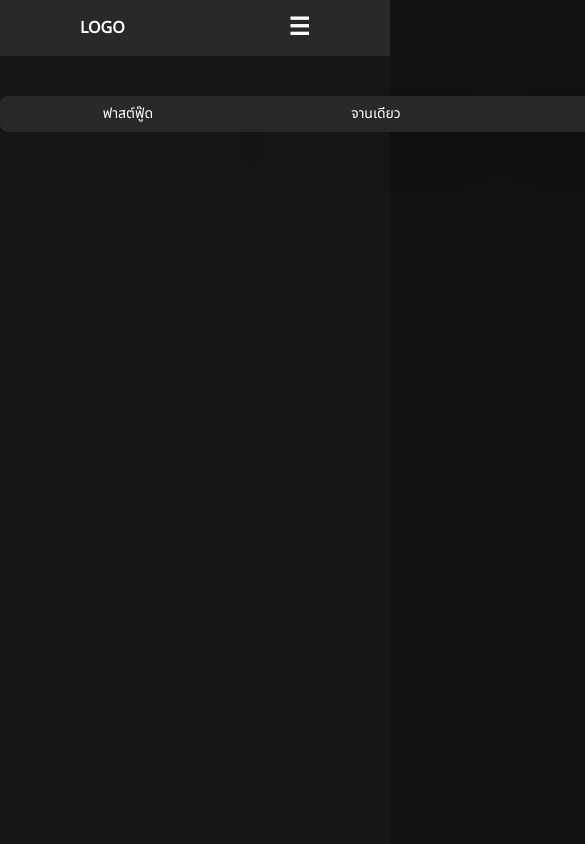
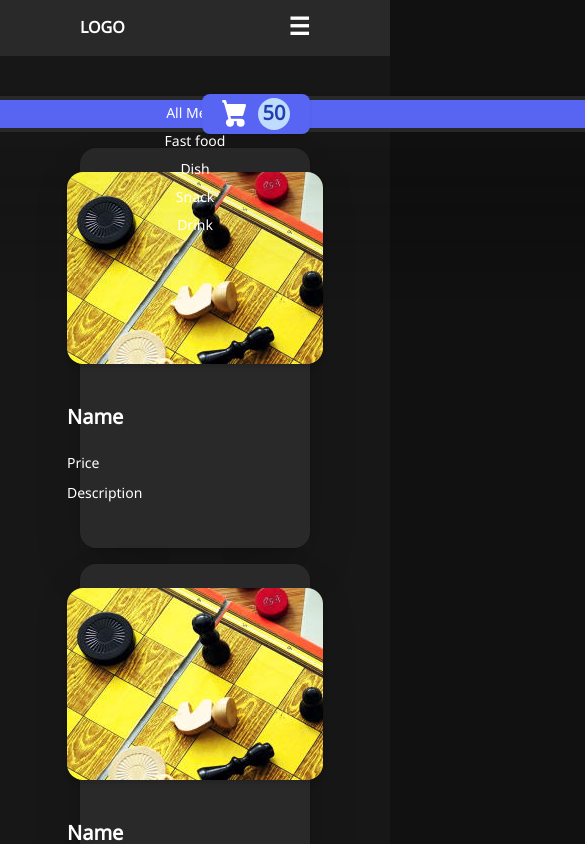
Before and after one commit to Tiger66070167/ISAD-Project-BoardGame-Web, a Next.js app: page /food in a window 390 px wide. Shown: the top 844 px of the page, 585 px wide, since content can reach past the window. Built offline with nearby package versions, Linux system fonts and the light colour scheme.

Commit message:
Fix Food_Page
Add some of responsive to food_page and fix card and add button on Card to all overCard can be a Button and Create Module for Responsive

```diff
--- a/src/app/components/foodCard.tsx
+++ b/src/app/components/foodCard.tsx
@@ -1,25 +1,26 @@
+import { Button } from "@/components/ui/button";
 import React from "react";
 function foodCard() {
   return (
-    <div className="flex w-full shadow-2xl mt-2">
-      <div className=" bg-[#292929] hover:border-[--primary-color] border-transparent border-2 h-[400px] w-full rounded-2xl">
+    <div className="max-w-full min-w-[1000] shadow-2xl mt-2">
+      <Button className="grid grid-col-2 bg-[#292929] hover:border-[--primary-color] border-transparent border-2 h-[400px] w-full rounded-2xl">
         {/* inbox picture Set */}
-        <div className=" flex-none w-64 mx-auto mt-4 mb-3">
+        <div className=" w-64 mx-auto top-0 mb-3">
           <div className="bg-[url('../assets/boardgame.jpeg')] object-scale-down h-48 w-79 rounded-2xl overflow-hidden shadow-md"></div>
         </div>
         {/* set name and descrip of Menu */}
-        <div className="ml-9">
-          <div className="grid grid-cols-2">
-            <div className="text-xl font-bold text-white">Name</div>
-            {/*  Add button */}
+        <div className="grid grid-rows-3 text-justify">
+          {/* <div className=""> */}
+          <div className="text-xl font-bold text-white ">Name</div>
+          {/* Add button
               <button className="flex bg-[--primary-color] w-10 ml-20 rounded-xl hover:scale-105">
-                <div className="ml-3 text-[#FFFFFF] text-2xl font-bold">+</div></button>
-          </div>
+                <div className="ml-3 text-[#FFFFFF] text-2xl font-bold">+</div></button> */}
+          {/* </div> */}
           <div className="text-xm text-white leading-10">Price</div>
           <div className="text-xm text-white">Description</div>
         </div>
-      </div>
-     </div>
+      </Button>
+    </div>
   );
 }
-export default foodCard
+export default foodCard;
--- /dev/null
+++ b/src/app/components/oriFoodCard_notButton.tsx
@@ -0,0 +1,25 @@
+import React from "react";
+function foodCardOri() {
+  return (
+    <div className="flex w-full shadow-2xl mt-2">
+      <div className=" bg-[#292929] hover:border-[--primary-color] border-transparent border-2 h-[400px] w-full rounded-2xl">
+        {/* inbox picture Set */}
+        <div className=" flex-none w-64 mx-auto mt-4 mb-3">
+          <div className="bg-[url('../assets/boardgame.jpeg')] object-scale-down h-48 w-79 rounded-2xl overflow-hidden shadow-md"></div>
+        </div>
+        {/* set name and descrip of Menu */}
+        <div className="ml-9">
+          <div className="grid grid-cols-2">
+            <div className="text-xl font-bold text-white">Name</div>
+            {/*  Add button */}
+              <button className="flex bg-[--primary-color] w-10 ml-20 rounded-xl hover:scale-105">
+                <div className="ml-3 text-[#FFFFFF] text-2xl font-bold">+</div></button>
+          </div>
+          <div className="text-xm text-white leading-10">Price</div>
+          <div className="text-xm text-white">Description</div>
+        </div>
+      </div>
+     </div>
+  );
+}
+export default foodCardOri
--- /dev/null
+++ b/src/app/food/food.module.css
@@ -0,0 +1,3 @@
+.grid-layout-box {
+    @apply grid xl:grid-cols-4 md:grid-cols-2 grid-cols-1 gap-2 h-full bg-[#171717] px-20;
+}
--- a/src/app/food/page.tsx
+++ b/src/app/food/page.tsx
@@ -1,5 +1,6 @@
 import React from "react";
 import { Button } from "@/components/ui/button";
+import style from "./food.module.css";
 import {
   Card,
   CardContent,
@@ -22,22 +23,54 @@ function foodPage() {
 
         </div> */}
       {/* inline content input box and list-item*/}
-      <Tabs defaultValue="Food" className=" w-[1000px] mx-auto py-16">
+      <Tabs defaultValue="all" className="mx-auto py-16 min-h-screen min-w-[200px] max-w-[1400px]">
         {" "}
         {/*h-1 for set height*/}
         {/* <div className="w-1 h-28"></div> */}
         {/* create column */}
-        <TabsList className="grid w-full grid-cols-4 bg-[#292929] text-white mt-2">
-          <TabsTrigger value="fastFood">ฟาสต์ฟู๊ด</TabsTrigger>
-          <TabsTrigger value="singleFood">จานเดียว</TabsTrigger>
-          <TabsTrigger value="dessert">ขนม</TabsTrigger>
-          <TabsTrigger value="drink">เครื่องดื่ม</TabsTrigger>
+        <div className="flex justify-center">
+          <TabsList className="grid min-w-[1000px] max-w-full lg:grid-cols-5 md:grid-cols-2 grid-cols-1 bg-[#292929] text-white mt-2 relative">
+            <TabsTrigger value="all">All Menu</TabsTrigger>
+            <TabsTrigger value="fastFood">Fast food</TabsTrigger>
+            <TabsTrigger value="singleFood">Dish</TabsTrigger>
+            <TabsTrigger value="dessert">Snack</TabsTrigger>
+            <TabsTrigger value="drink">Drink</TabsTrigger>
           </TabsList>
+          {/* create button */}
+          <Button
+            type="button"
+            className=" absolute right-20 mt-1.5 mr-0 text-white bg-[--primary-color] hover:scale-105 bg-gradient-to-r hover:from-[--primary-color] hover:to-[--accent-color] focus:ring-4 focus:outline-none focus:ring-blue-300 font-medium rounded-lg text-sm px-5 py-5 text-center inline-flex items-center me-2 dark:bg-blue-600 dark:hover:bg-blue-700 dark:focus:ring-blue-800 delay-0"
+          >
+            {/* create Cart */}
+            <svg
+              className="w-6 h-7x me-1"
+              aria-hidden="true"
+              xmlns="http://www.w3.org/2000/svg"
+              fill="currentColor"
+              viewBox="0 0 18 21"
+            >
+              <path d="M15 12a1 1 0 0 0 .962-.726l2-7A1 1 0 0 0 17 3H3.77L3.175.745A1 1 0 0 0 2.208 0H1a1 1 0 0 0 0 2h.438l.6 2.255v.019l2 7 .746 2.986A3 3 0 1 0 9 17a2.966 2.966 0 0 0-.184-1h2.368c-.118.32-.18.659-.184 1a3 3 0 1 0 3-3H6.78l-.5-2H15Z" />
+            </svg>
+            {/* create circle and number of items */}
+            <span className="inline-flex items-center justify-center w-8 h-8 ms-2 text-xl font-semibold text-blue-800 bg-blue-200 rounded-full">
+              50
+            </span>
+          </Button>
+        </div>
+        <TabsContent value="all">
+          <div className={style["grid-layout-box"]}>
+            {[0, 0, 0, 0, 0, 0, 0, 0, 0, 0].map(() => (
+              <div className="flex justify-center items-center">
+                <FoodCard></FoodCard>
+              </div>
+            ))}
+          </div>
+        </TabsContent>
         {/* content size */}
         <TabsContent value="fastFood">
           {/* <Card> */}
           {/* bg-[#292929] */}
-          <div className="grid grid-cols-3 gap-6  h-full bg-[#171717] ">
+          <div className={style["grid-layout-box"]}>
             {[0, 0, 0, 0, 0].map(() => (
               <FoodCard></FoodCard>
             ))}
@@ -47,7 +80,7 @@ function foodPage() {
         <TabsContent value="singleFood">
           {/* <Card> */}
           {/* bg-[#292929] */}
-          <div className="grid grid-cols-3 gap-6  h-full bg-[#171717] ">
+          <div className={style["grid-layout-box"]}>
             {[0, 0, 0, 0].map(() => (
               <FoodCard></FoodCard>
             ))}
@@ -57,7 +90,7 @@ function foodPage() {
         <TabsContent value="dessert">
           {/* <Card> */}
           {/* bg-[#292929] */}
-          <div className="grid grid-cols-3 gap-6  h-full bg-[#171717] ">
+          <div className={style["grid-layout-box"]}>
             {[0, 0, 0].map(() => (
               <FoodCard></FoodCard>
             ))}
@@ -67,7 +100,7 @@ function foodPage() {
         <TabsContent value="drink">
           {/* <Card> */}
           {/* bg-[#292929] */}
-          <div className="grid grid-cols-3 gap-6 h-full bg-[#171717]">
+          <div className={style["grid-layout-box"]}>
             {[0, 0, 0, 0, 0, 0, 0, 0, 0, 0, 0].map(() => (
               <FoodCard></FoodCard>
             ))}
```
Lines whose indentation alone changed are shown as unchanged.
